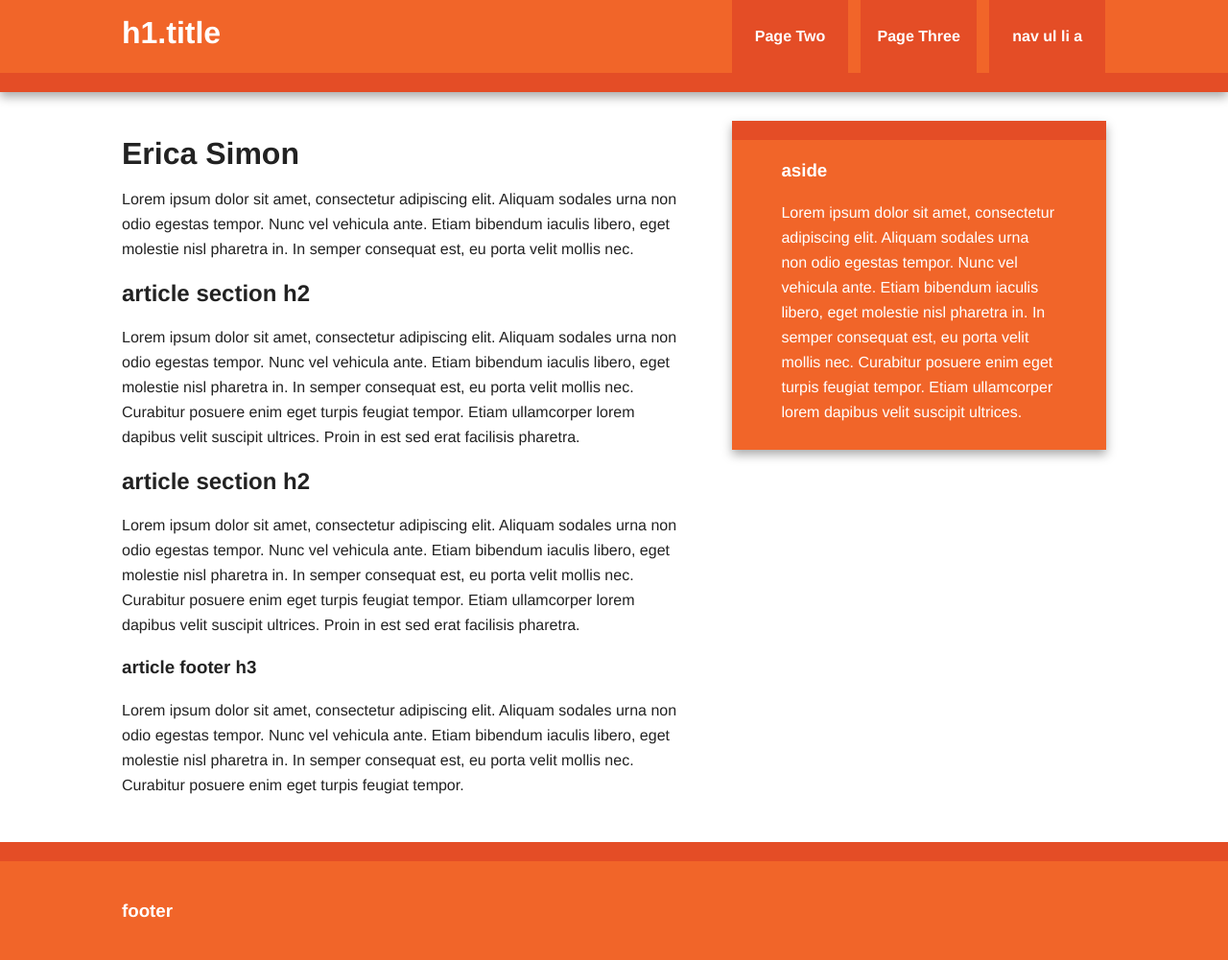
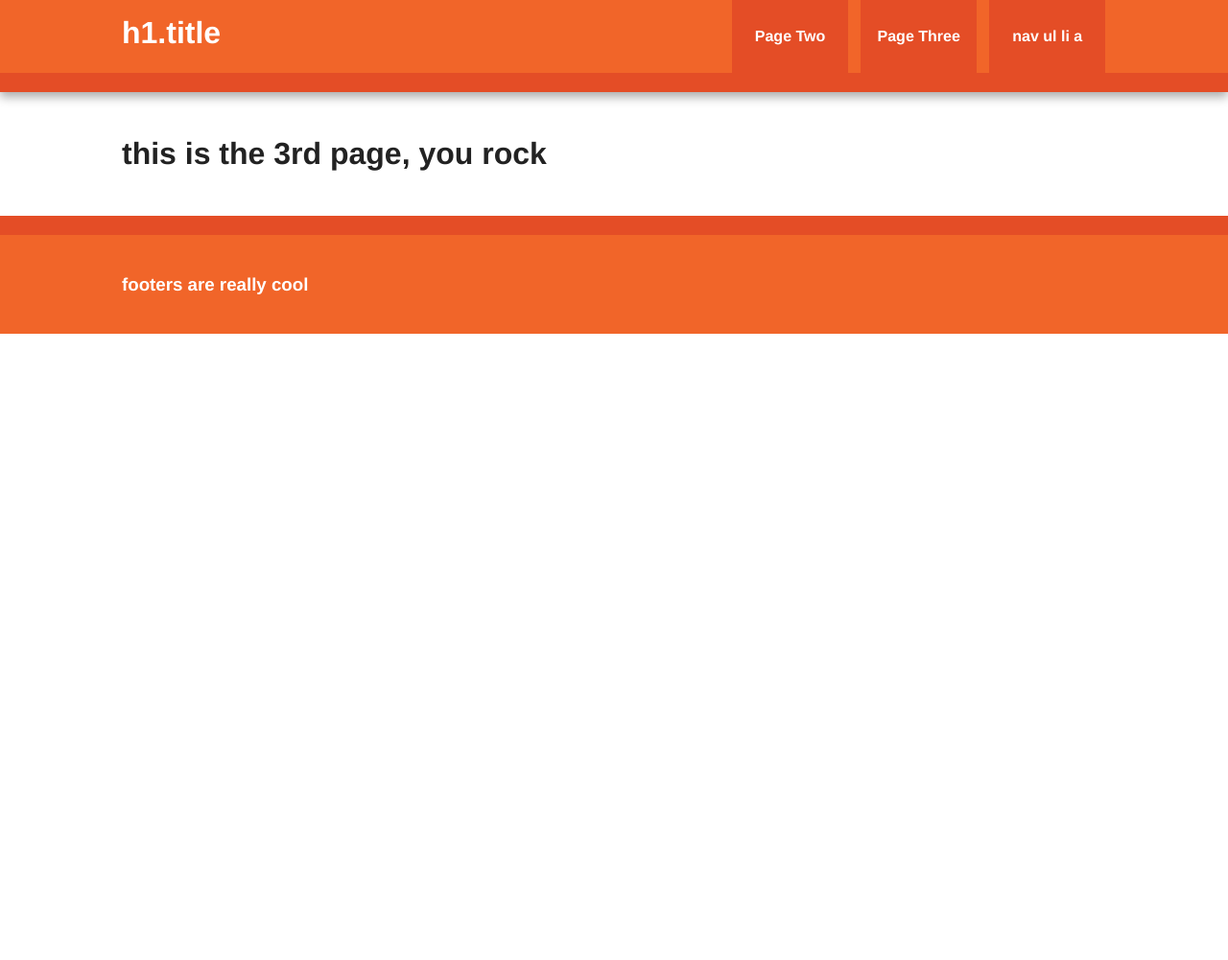
Before and after one commit to ejsimon33/my-github-repo, a Jekyll site: the page built from PageThree.html, in a window 1280 px wide. Shown: the whole page at 96% size. Built offline with Jekyll 4.4.1, drawn with Linux system fonts in a browser that asks for light colours; nearby versions of some CDN libraries; after the commit the page ends 900 px from its top, so only the background shows below that.

Commit message:
added new page

```diff
--- a/PageThree.html
+++ b/PageThree.html
@@ -1,22 +1,6 @@
 ---
-layout: default
+layout: generic
 ---
 
-                <article>
-                    <header>
-                        <h1>Erica Simon</h1>
-                        <p>Lorem ipsum dolor sit amet, consectetur adipiscing elit. Aliquam sodales urna non odio egestas tempor. Nunc vel vehicula ante. Etiam bibendum iaculis libero, eget molestie nisl pharetra in. In semper consequat est, eu porta velit mollis nec.</p>
-                    </header>
-                    <section>
-                        <h2>article section h2</h2>
-                        <p>Lorem ipsum dolor sit amet, consectetur adipiscing elit. Aliquam sodales urna non odio egestas tempor. Nunc vel vehicula ante. Etiam bibendum iaculis libero, eget molestie nisl pharetra in. In semper consequat est, eu porta velit mollis nec. Curabitur posuere enim eget turpis feugiat tempor. Etiam ullamcorper lorem dapibus velit suscipit ultrices. Proin in est sed erat facilisis pharetra.</p>
-                    </section>
-                    <section>
-                        <h2>article section h2</h2>
-                        <p>Lorem ipsum dolor sit amet, consectetur adipiscing elit. Aliquam sodales urna non odio egestas tempor. Nunc vel vehicula ante. Etiam bibendum iaculis libero, eget molestie nisl pharetra in. In semper consequat est, eu porta velit mollis nec. Curabitur posuere enim eget turpis feugiat tempor. Etiam ullamcorper lorem dapibus velit suscipit ultrices. Proin in est sed erat facilisis pharetra.</p>
-                    </section>
-                    <footer>
-                        <h3>article footer h3</h3>
-                        <p>Lorem ipsum dolor sit amet, consectetur adipiscing elit. Aliquam sodales urna non odio egestas tempor. Nunc vel vehicula ante. Etiam bibendum iaculis libero, eget molestie nisl pharetra in. In semper consequat est, eu porta velit mollis nec. Curabitur posuere enim eget turpis feugiat tempor.</p>
-                    </footer>
-                </article>
+
+       <h1> this is the 3rd page, you rock</h1>
--- /dev/null
+++ b/_layouts/generic.html
@@ -0,0 +1,67 @@
+<!DOCTYPE html>
+<!--[if lt IE 7]>      <html class="no-js lt-ie9 lt-ie8 lt-ie7"> <![endif]-->
+<!--[if IE 7]>         <html class="no-js lt-ie9 lt-ie8"> <![endif]-->
+<!--[if IE 8]>         <html class="no-js lt-ie9"> <![endif]-->
+<!--[if gt IE 8]><!--> <html class="no-js"> <!--<![endif]-->
+    <head>
+        <meta charset="utf-8">
+        <meta http-equiv="X-UA-Compatible" content="IE=edge,chrome=1">
+        <title></title>
+        <meta name="description" content="">
+        <meta name="viewport" content="width=device-width, initial-scale=1">
+
+        <link rel="stylesheet" href="css/normalize.min.css">
+        <link rel="stylesheet" href="css/main.css">
+
+        <script src="js/vendor/modernizr-2.6.2-respond-1.1.0.min.js"></script>
+    </head>
+    <body>
+        <!--[if lt IE 7]>
+            <p class="browsehappy">You are using an <strong>outdated</strong> browser. Please <a href="http://browsehappy.com/">upgrade your browser</a> to improve your experience.</p>
+        <![endif]-->
+
+        <div class="header-container">
+            <header class="wrapper clearfix">
+                <h1 class="title">h1.title</h1>
+                <nav>
+                    <ul>
+                        <li><a href="PageTwo.html">Page Two</a></li>
+                        <li><a href="PageThree.html">Page Three</a></li>
+                        <li><a href="#">nav ul li a</a></li>
+                    </ul>
+                </nav>
+            </header>
+        </div>
+
+        <div class="main-container">
+            <div class="main wrapper clearfix">
+
+                <!-- start of unique content -->
+                    {{ content }}
+                <!-- end of unique content -->
+
+            </div> <!-- #main -->
+        </div> <!-- #main-container -->
+
+        <div class="footer-container">
+            <footer class="wrapper">
+                <h3>footers are really cool</h3>
+            </footer>
+        </div>
+
+        <script src="//ajax.googleapis.com/ajax/libs/jquery/1.11.1/jquery.min.js"></script>
+        <script>window.jQuery || document.write('<script src="js/vendor/jquery-1.11.1.min.js"><\/script>')</script>
+
+        <script src="js/main.js"></script>
+
+        <!-- Google Analytics: change UA-XXXXX-X to be your site's ID. -->
+        <script>
+            (function(b,o,i,l,e,r){b.GoogleAnalyticsObject=l;b[l]||(b[l]=
+            function(){(b[l].q=b[l].q||[]).push(arguments)});b[l].l=+new Date;
+            e=o.createElement(i);r=o.getElementsByTagName(i)[0];
+            e.src='//www.google-analytics.com/analytics.js';
+            r.parentNode.insertBefore(e,r)}(window,document,'script','ga'));
+            ga('create','UA-XXXXX-X');ga('send','pageview');
+        </script>
+    </body>
+</html>
```
